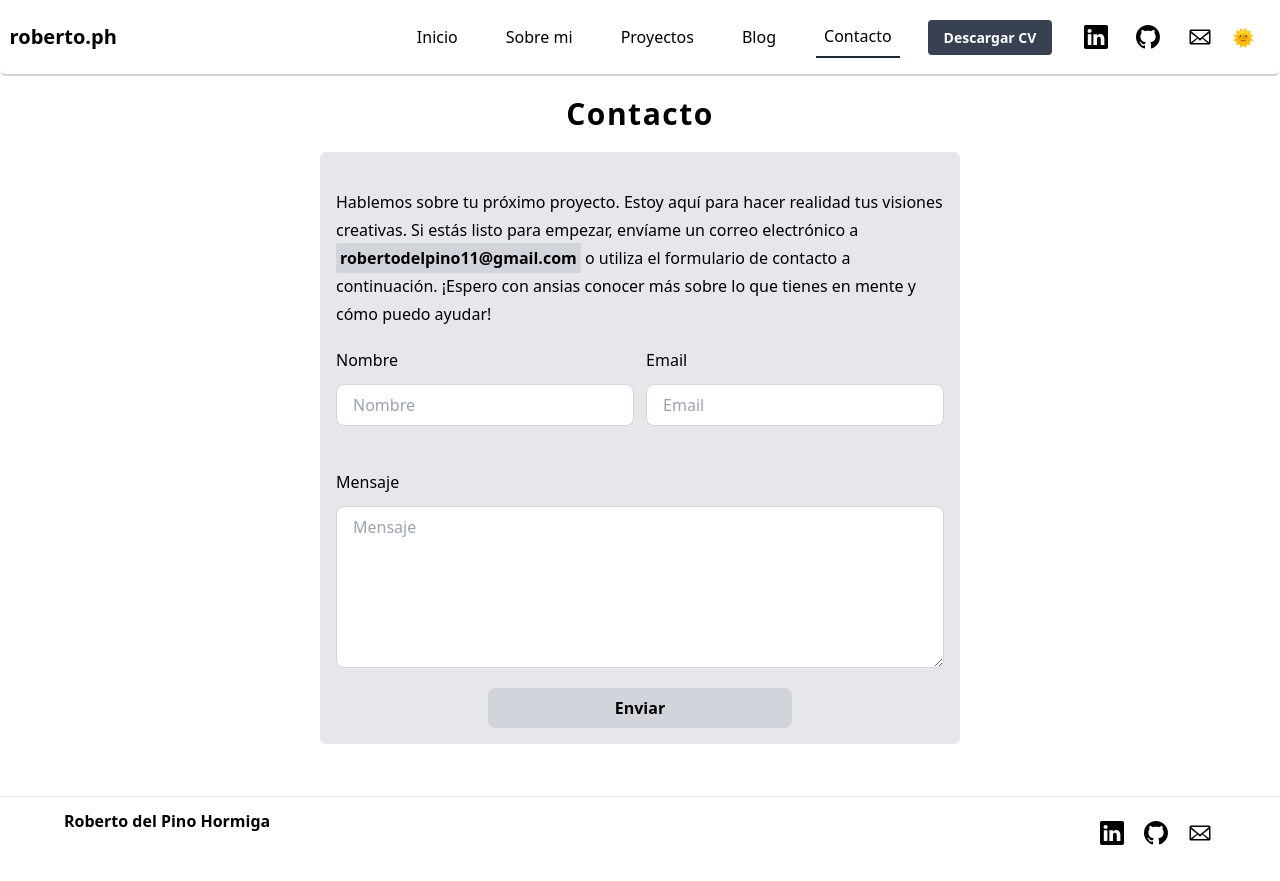
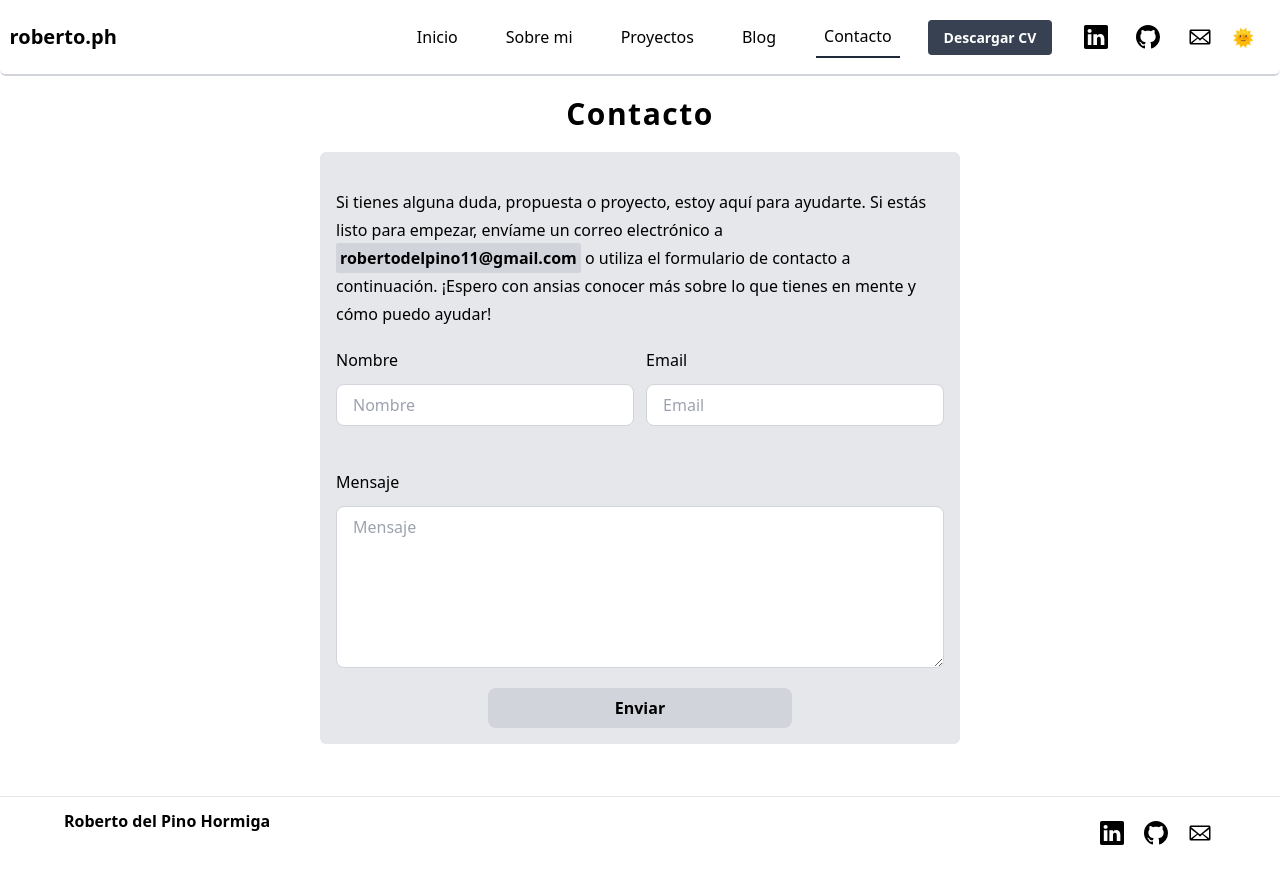
Before and after one commit to RobertoDelPino/React-Portfolio, a React (Vite) app: page /contact in a window 1280 px wide. Built offline with nearby package versions, Linux system fonts and the light colour scheme.

Commit message:
rename contact text

```diff
--- a/src/pages/Contact/Contact.tsx
+++ b/src/pages/Contact/Contact.tsx
@@ -39,7 +39,7 @@ const Contact = () => {
         <section className="flex flex-wrap flex-row gap-10 justify-center w-full  ">
             <form onSubmit={submitForm} className="flex flex-col space-y-5 w-[90%] lg:w-[50%] dark:bg-transparent bg-gray-200 p-4 rounded-md">
                 <p className="mt-5 leading-7 dark:text-white text-black">
-                    Hablemos sobre tu próximo proyecto. Estoy aquí para hacer realidad tus visiones creativas. Si
+                    Si tienes alguna duda, propuesta o proyecto, estoy aquí para ayudarte. Si
                     estás listo para empezar, envíame un correo electrónico a  <strong className=" bg-gray-300 hover:bg-gray-400 p-1 rounded-sm text-black"><a href="mailto:robertodelpino11@gmail.com">robertodelpino11@gmail.com</a></strong> o utiliza
                     el formulario de contacto a continuación. ¡Espero con ansias conocer más sobre lo que tienes
                     en mente y cómo puedo ayudar!
```
